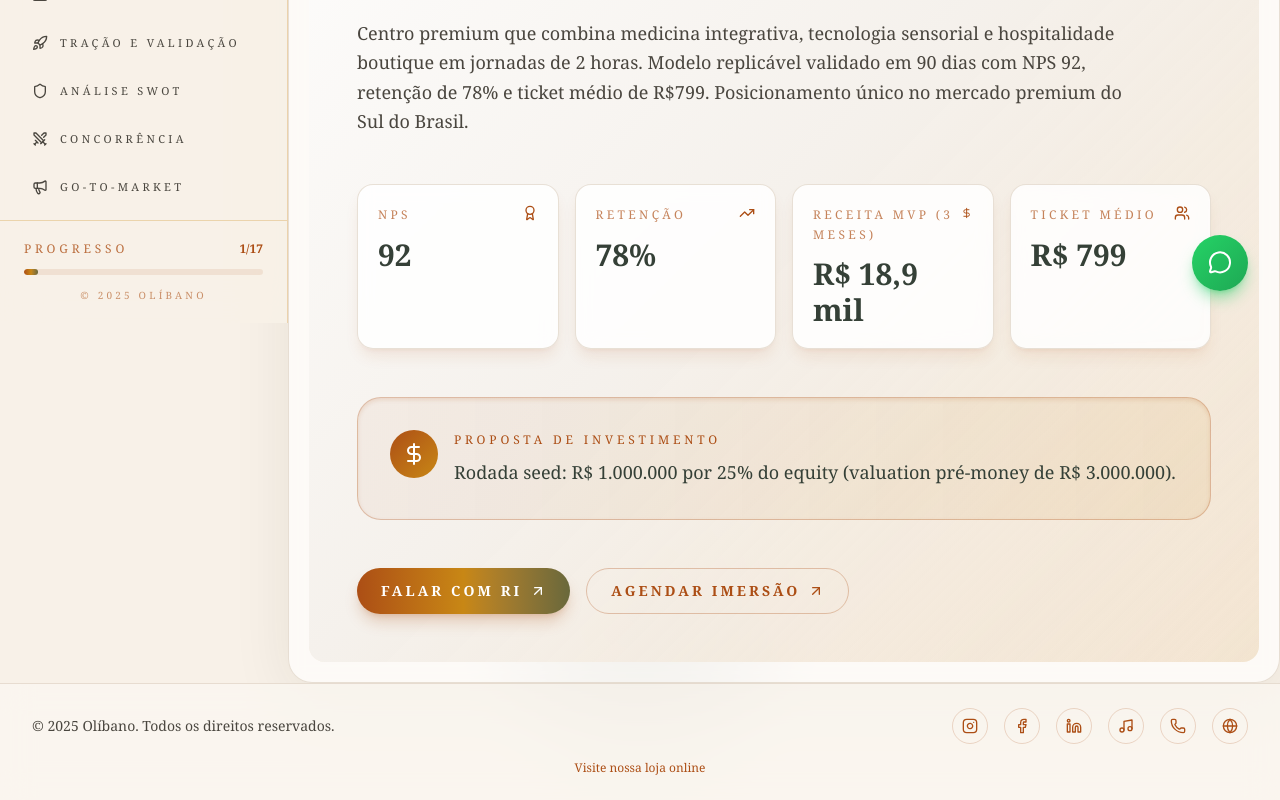
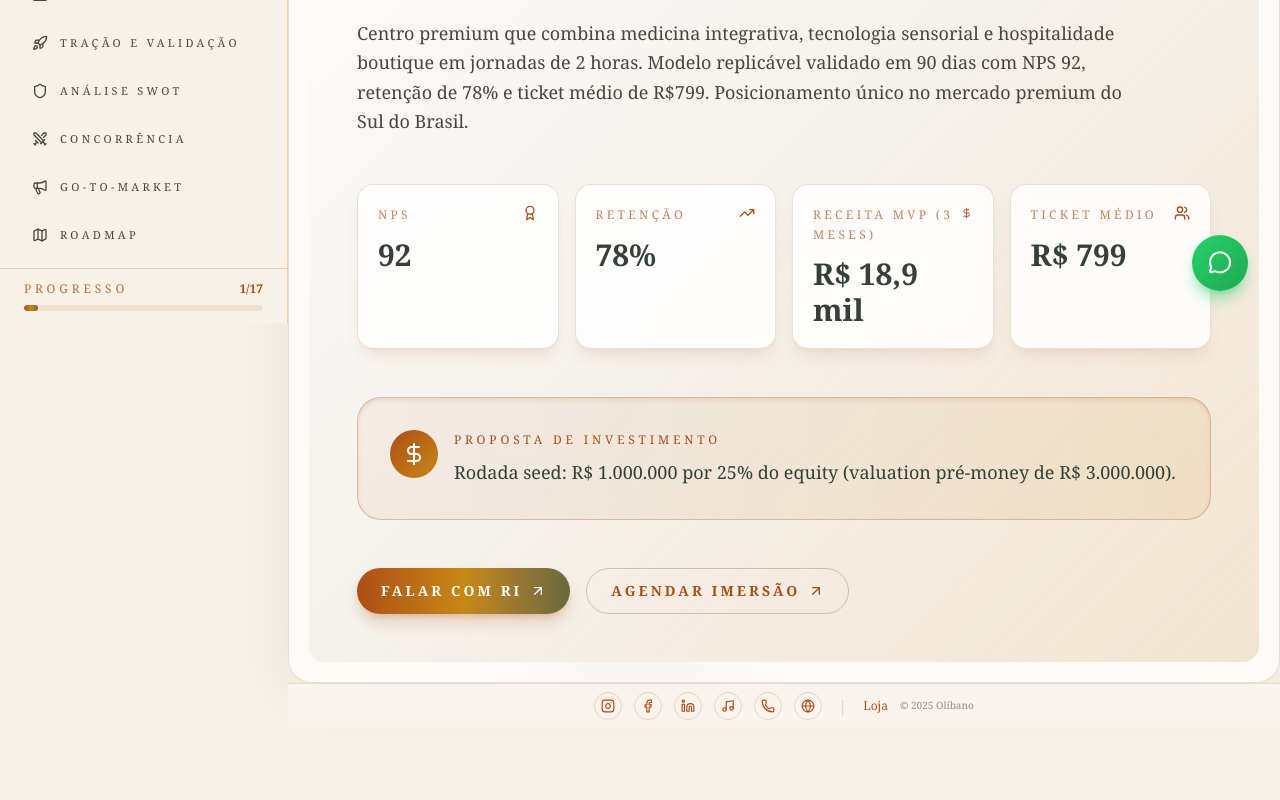
Before and after one commit to hubdogestor/RI-Olibano, a Next.js app: page /ri in a window 1280 px wide. Shown: the part 477-1277 px from the top of the page. After the commit the page ends 1205 px from the top, so only its background shows below. Built offline with nearby package versions, Linux system fonts and the light colour scheme.

Commit message:
feat: Melhorar o layout do rodapé e adicionar lógica para ajuste de margem em páginas específicas

```diff
--- a/components/ri/sidebar.tsx
+++ b/components/ri/sidebar.tsx
@@ -267,11 +267,9 @@ export default function Sidebar({ sections, activeSection, onSectionChange, isIm
 
 
 
-        <div className="space-y-3 border-t border-[var(--sidebar-border)] px-6 py-5">
+        <div className="border-t border-[var(--sidebar-border)] px-6 py-3">
 
-          <div>
-
-            <div className="flex items-center justify-between">
+          <div className="flex items-center justify-between mb-2">
 
             <span className="text-xs uppercase tracking-[0.32em] text-[#ac4e15]/80">Progresso</span>
 
@@ -283,7 +281,7 @@ export default function Sidebar({ sections, activeSection, onSectionChange, isIm
 
           </div>
 
-            <div className="mt-3 h-1.5 w-full overflow-hidden rounded-full bg-[#ac4e15]/10">
+          <div className="h-1.5 w-full overflow-hidden rounded-full bg-[#ac4e15]/10">
 
             <motion.div
 
@@ -303,10 +301,6 @@ export default function Sidebar({ sections, activeSection, onSectionChange, isIm
 
         </div>
 
-
-          <p className="text-center text-[10px] uppercase tracking-[0.32em] text-[#ac4e15]/60">© 2025 Olíbano</p>
-        </div>
-
       </aside>
 
     </>
--- a/components/site-footer.tsx
+++ b/components/site-footer.tsx
@@ -1,7 +1,9 @@
 "use client"
 
+import { usePathname } from "next/navigation"
 import Link from "next/link"
 import { Instagram, Facebook, Linkedin, Music, Phone, Globe } from "lucide-react"
+import { cn } from "@/lib/utils"
 
 const socialLinks = [
   { icon: Instagram, href: "https://www.instagram.com/olibanovip", label: "Instagram" },
@@ -13,13 +15,15 @@ const socialLinks = [
 ]
 
 export default function SiteFooter() {
+  const pathname = usePathname()
+  const isRIPage = pathname?.startsWith("/ri")
+
   return (
-    <footer className="border-t border-[#d9cbbb]/60 bg-[#faf7f1]/80 backdrop-blur-lg">
-      <div className="mx-auto max-w-7xl px-4 py-6 sm:px-6 lg:px-8">
-        <div className="flex flex-col items-center justify-between gap-4 sm:flex-row">
-          <p className="text-sm text-[#4a463f]">© 2025 Olíbano. Todos os direitos reservados.</p>
-
-          <div className="flex items-center gap-4">
+    <footer className={cn(
+      "border-t border-[#d9cbbb]/60 bg-[#faf7f1]/80 backdrop-blur-lg transition-[margin] duration-500",
+      isRIPage && "lg:ml-72"
+    )}>
+      <div className="mx-auto flex h-11 max-w-7xl items-center justify-center gap-3 px-4">
         {socialLinks.map((social) => {
           const Icon = social.icon
           return (
@@ -28,26 +32,23 @@ export default function SiteFooter() {
               href={social.href}
               target="_blank"
               rel="noopener noreferrer"
-                  className="inline-flex h-9 w-9 items-center justify-center rounded-full border border-[#ac4e15]/20 text-[#ac4e15] transition-colors hover:bg-[#ac4e15]/10 hover:border-[#ac4e15]/40"
+              className="inline-flex h-7 w-7 items-center justify-center rounded-full border border-[#ac4e15]/20 text-[#ac4e15] transition-colors hover:bg-[#ac4e15]/10 hover:border-[#ac4e15]/40"
               aria-label={social.label}
             >
-                  <Icon className="h-4 w-4" />
+              <Icon className="h-3.5 w-3.5" />
             </Link>
           )
         })}
-          </div>
-        </div>
-
-        <div className="mt-4 flex justify-center">
+        <span className="mx-1 text-[#d9cbbb]">|</span>
         <Link
           href="https://www.loja.olibanovip.com.br/"
           target="_blank"
           rel="noopener noreferrer"
           className="text-xs text-[#ac4e15] hover:underline"
         >
-            Visite nossa loja online
+          Loja
         </Link>
-        </div>
+        <span className="text-[10px] text-[#4a463f]/60">© 2025 Olíbano</span>
       </div>
     </footer>
   )
```
Lines whose indentation alone changed are shown as unchanged.
